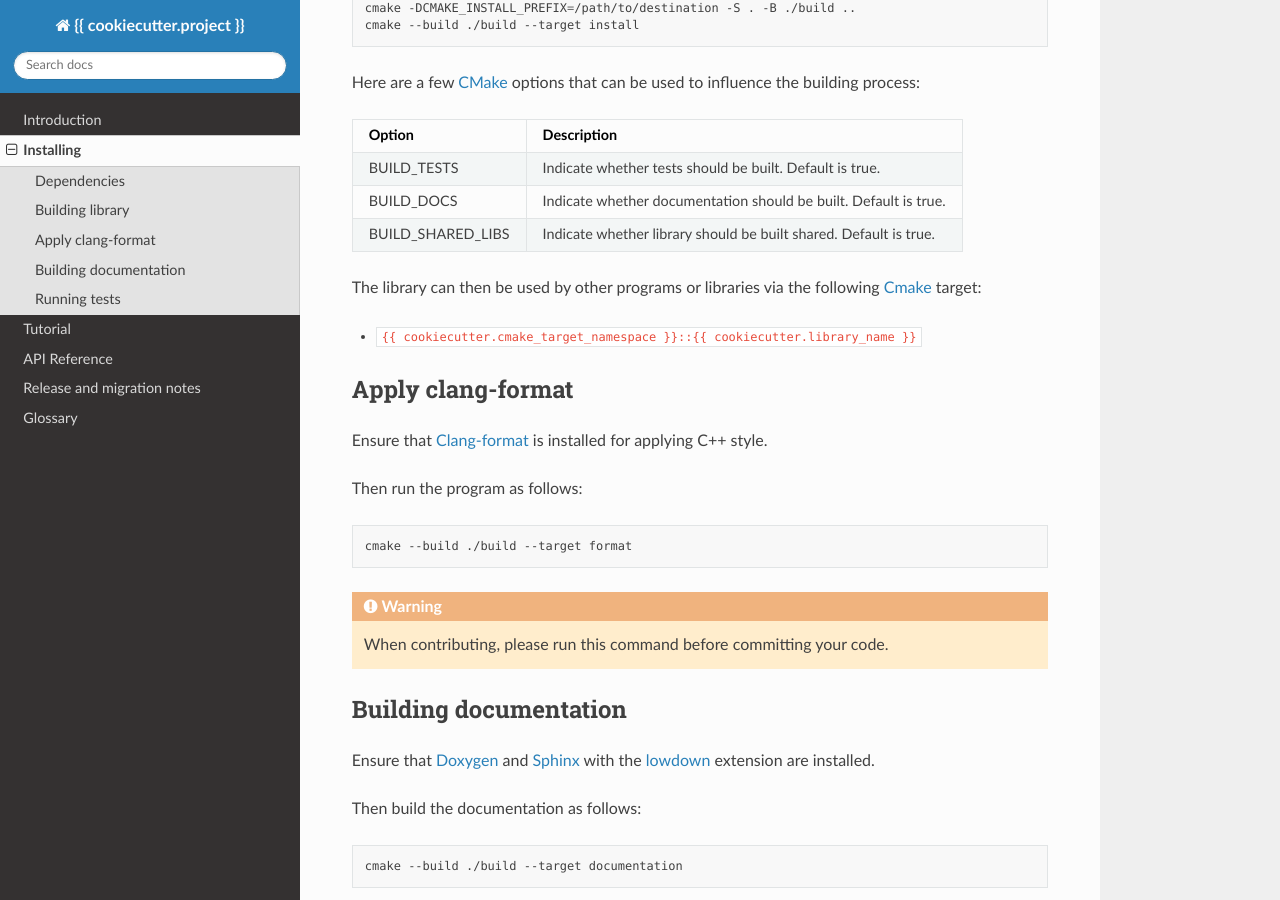
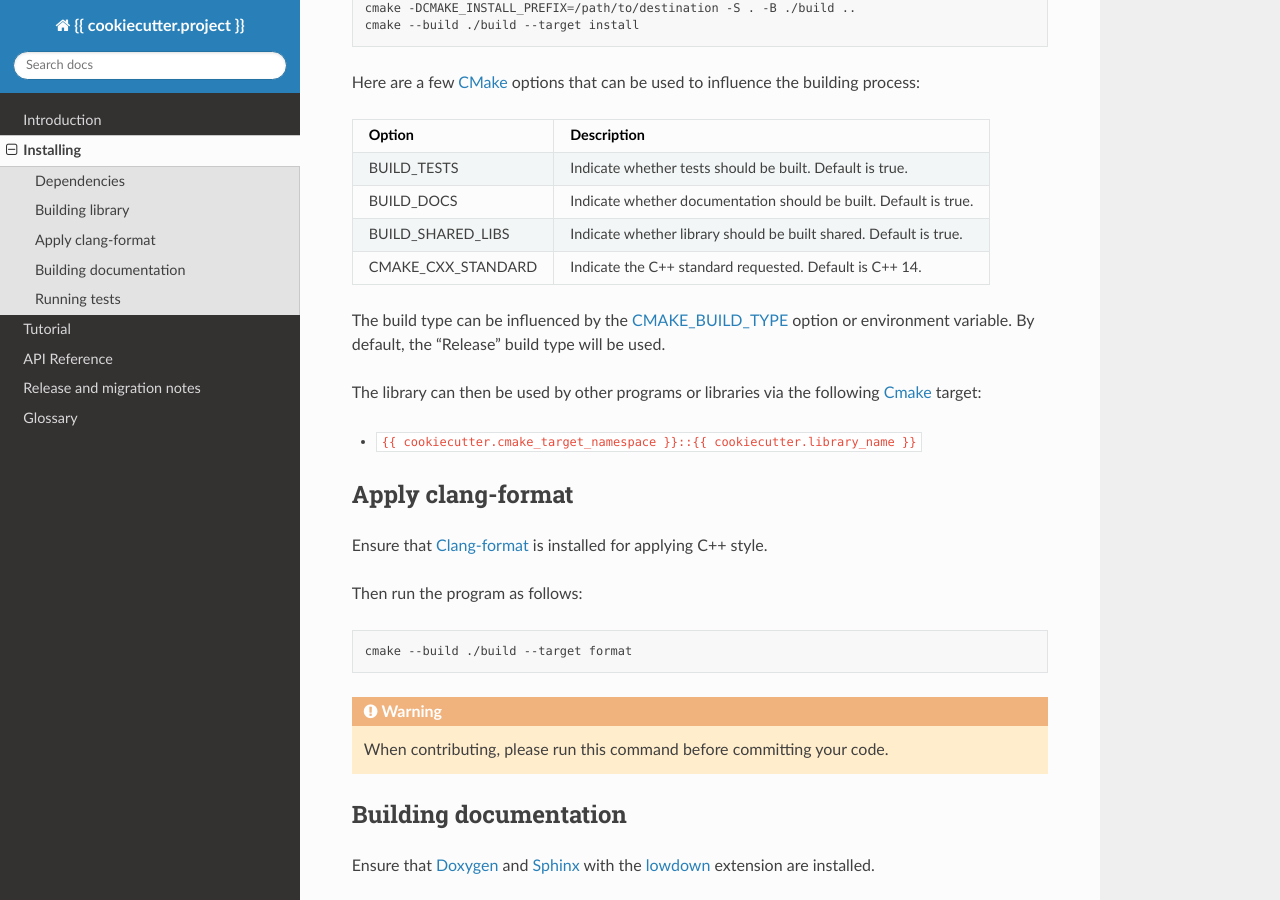
Before and after one commit to buddly27/cpp-library-cookiecutter, a Sphinx documentation site: the page built from {{cookiecutter.repository}}/doc/sphinx/installing.rst, in a window 1280 px wide and 900 px high, scrolled down 842 px. Built offline with Sphinx 7.4.7 and the Read the Docs theme 2.0.0, drawn with Linux system fonts in a browser that asks for light colours.

Commit message:
Set user-settable C++ standard and build type with default values
- Make CMAKE_CXX_STANDARD user-settable while keeping default value at 14
- Add default value for CMAKE_BUILD_TYPE to "Release"
- Ensure that CMAKE_BUILD_TYPE environment variable can influence this option for Cmake < 3.22

```diff
--- a/{{cookiecutter.repository}}/doc/sphinx/installing.rst
+++ b/{{cookiecutter.repository}}/doc/sphinx/installing.rst
@@ -50,13 +50,18 @@ Then you can build and install the library as follows::
 Here are a few :term:`CMake` options that can be used to influence the building
 process:
 
-================= =================================================================
-Option            Description
-================= =================================================================
-BUILD_TESTS       Indicate whether tests should be built. Default is true.
-BUILD_DOCS        Indicate whether documentation should be built. Default is true.
-BUILD_SHARED_LIBS Indicate whether library should be built shared. Default is true.
-================= =================================================================
+=================== =================================================================
+Option              Description
+=================== =================================================================
+BUILD_TESTS         Indicate whether tests should be built. Default is true.
+BUILD_DOCS          Indicate whether documentation should be built. Default is true.
+BUILD_SHARED_LIBS   Indicate whether library should be built shared. Default is true.
+CMAKE_CXX_STANDARD  Indicate the C++ standard requested. Default is C++ 14.
+=================== =================================================================
+
+The build type can be influenced by the `CMAKE_BUILD_TYPE
+<https://cmake.org/cmake/help/latest/variable/CMAKE_BUILD_TYPE.html>`_ option or
+environment variable. By default, the "Release" build type will be used.
 
 The library can then be used by other programs or libraries via the following
 :term:`Cmake` target:
```
Also changed, not shown: 1 other file.
